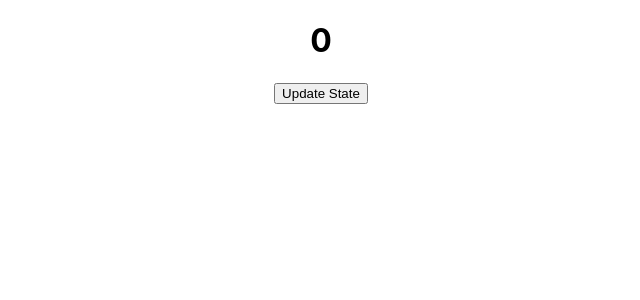
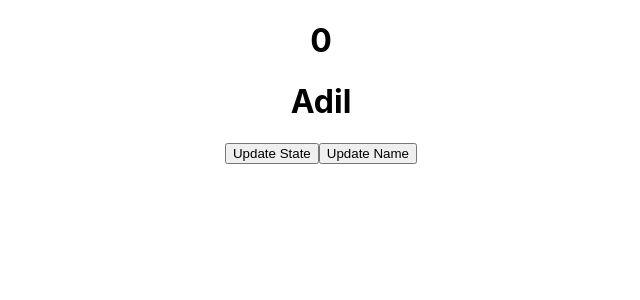
Before and after one commit to riazgul03/ReactJS, a React (Create React App) app in the folder new-app/: page / in a window 1280 px wide. Shown: the top 300 px of the page, without its empty margins (319-959 px from the left). Built offline with nearby package versions, Linux system fonts and the light colour scheme.

Commit message:
Conditionally Run UseEffect

```diff
--- a/new-app/src/FunctionEffect.js
+++ b/new-app/src/FunctionEffect.js
@@ -2,14 +2,27 @@
 
 function FunctionEffect() {
     let [count, setCount] = useState(0)
+    let [name, setName] = useState("Adil")
 
+    // useEffect(() => {
+    //     console.log("Hello I am Effect = " + count)
+    // }, [])
+    // useEffect(() => {
+    //     console.log("Hello I am Effect = " + count)
+    // }, [count, name])
     useEffect(() => {
         console.log("Hello I am Effect = " + count)
-    })
+    }, [count])
+    useEffect(() => {
+        console.log("Hello: " + name)
+    }, [ name])
     return (
         <div>
-        <h1>{count}</h1>
-        <button onClick={() => setCount(count + 1)}>Update State</button>
+            <h1>{count}</h1>
+            <h1>{name}</h1>
+            <button onClick={() => setCount(count + 1)}>Update State</button>
+            <button onClick={() => setName(name = "Kumar")}>Update Name</button>
+
         </div>
     )
 }
```
